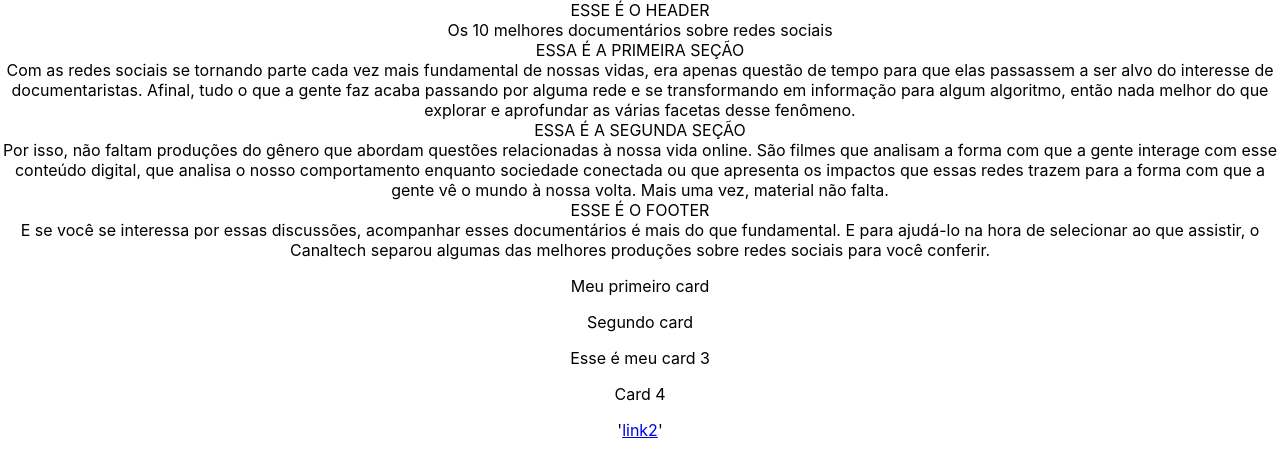
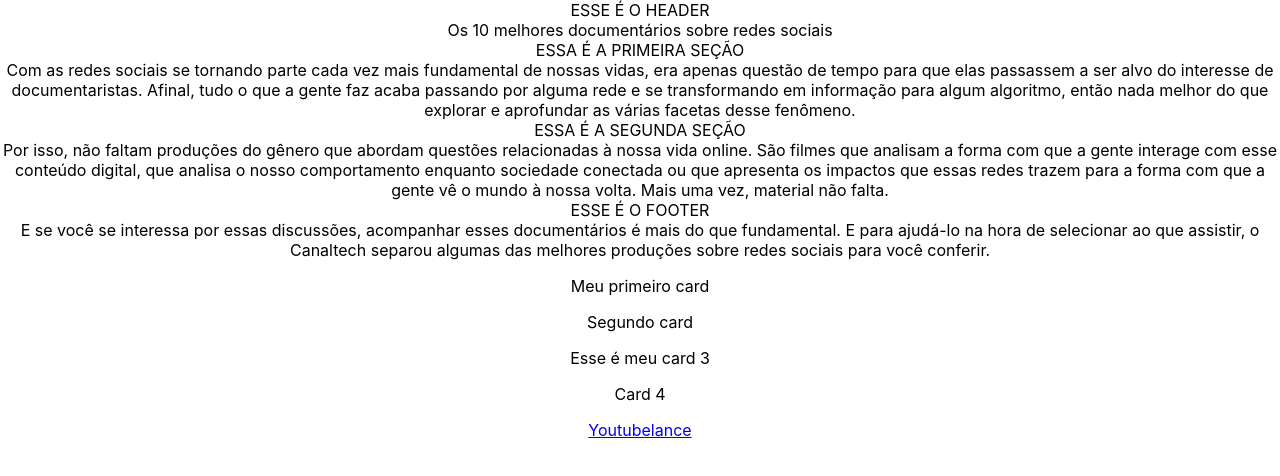
Before and after one commit to DuzaoOliveira/Aulas-React-Du, a React (Create React App) app: page / in a window 1280 px wide. Shown: the top 476 px of the page. Built offline with nearby package versions, Linux system fonts and the light colour scheme.

Commit message:
aulas-components-props-fe

```diff
--- a/src/App.js
+++ b/src/App.js
@@ -9,7 +9,8 @@ import Links from './components/Links';
 function App() {
 
   const mostrar = true
-  const link = false
+  const link1 = true
+  const link2 = true
 
   return (
     <div className="App">
@@ -22,7 +23,10 @@ function App() {
       <Redes texto={'Segundo card'} />
       <Redes texto={'Esse é meu card 3'} />
       <Redes texto={'Card 4'} />
-      <Links link={link} />
+      <Links texto={'Youtube'} link={link1} acesso1='https://www.youtube.com/watch?v=ve8ecFZKDL4' />
+      <Links texto={'lance'} link={link2} acesso1='https://www.lance.com.br/' />
+
+
 
     </div>
   );
--- a/src/components/Links/index.jsx
+++ b/src/components/Links/index.jsx
@@ -1,8 +1,10 @@
-export default function links({ link }) {
+import React from "react";
+
+export default function links({ link, acesso1, texto }) {
     return (
 
         <>
-            {link ? <> '<a href='#' >link1</a>'</> : <> '<a href='#'>link2</a>'</>}
+            {link && <a href={acesso1} >{texto}</a>}
         </>
     )
 }
```
